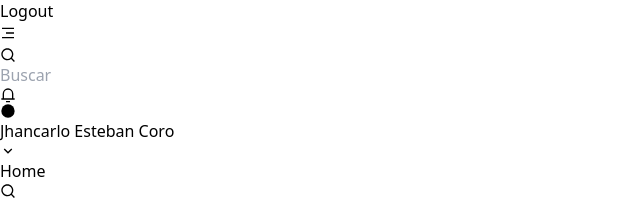
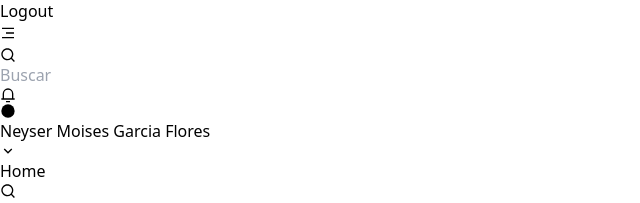
Before and after one commit to YohMontana/Proyecto_dash, a React (Vite) app: page / in a window 1280 px wide. Shown: the part 1233-1436 px from the top of the page, without its empty margins (0-640 px from the left). Built offline with nearby package versions, Linux system fonts and the light colour scheme.

Commit message:
nombre de Neyser

```diff
--- a/src/components/Header.jsx
+++ b/src/components/Header.jsx
@@ -32,7 +32,7 @@ const Header = () => {
           </li>
           <li>
             <Link to={"/"} className="flex items-center gap-1">
-              Jhancarlo Esteban Coro
+              Neyser Moises Garcia Flores
               <RiArrowDownSLine />
             </Link>
           </li>
```
